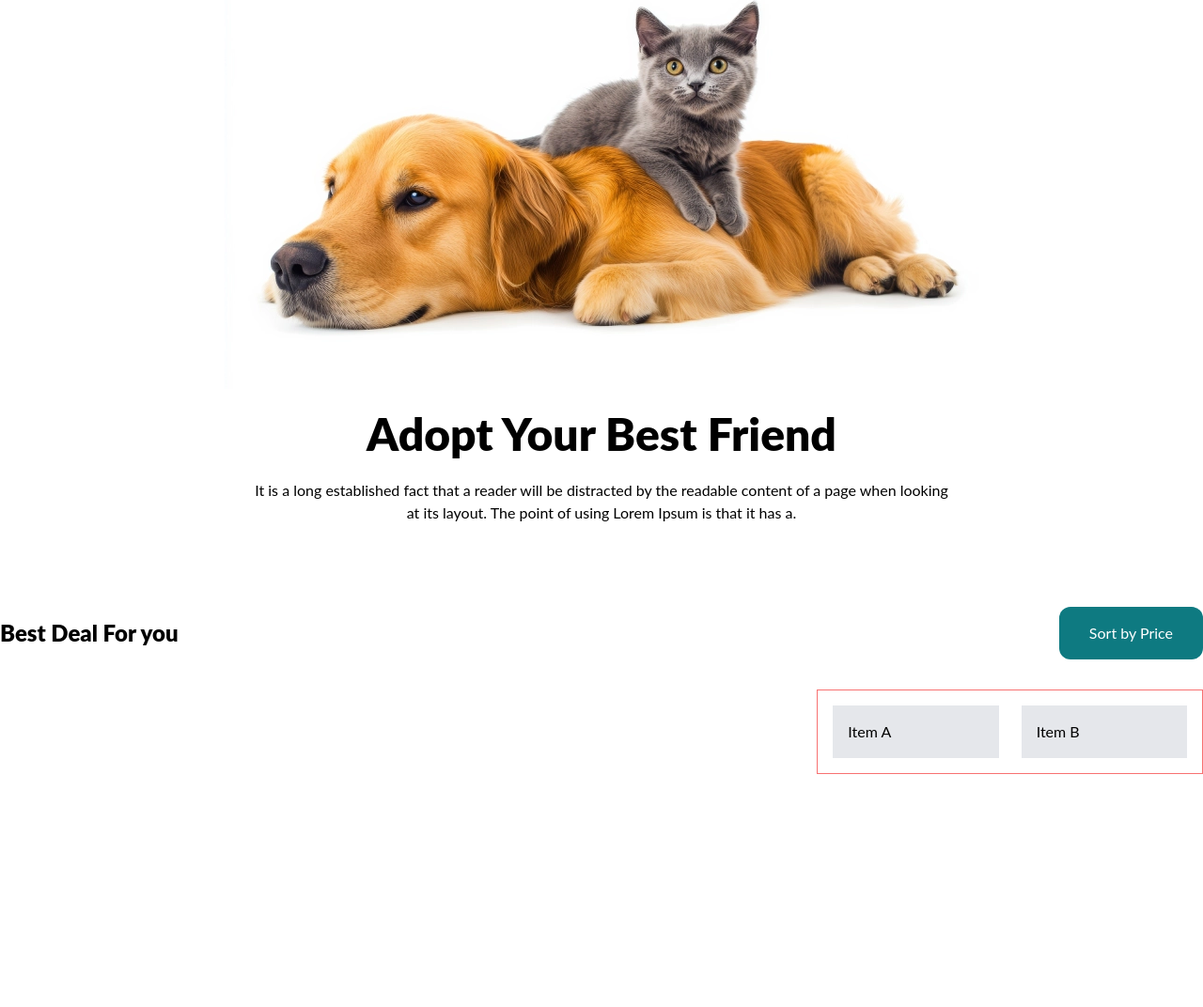
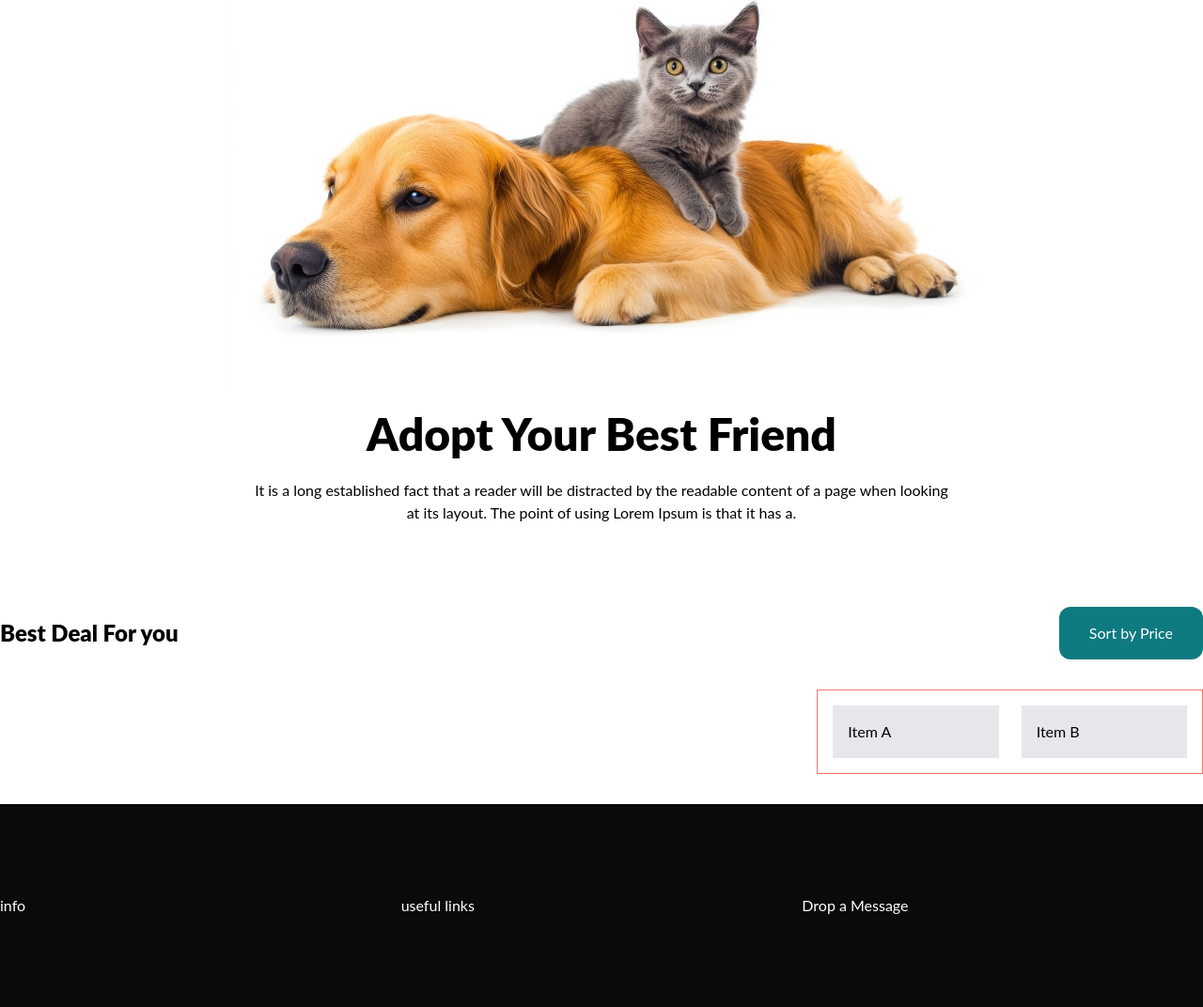
Before and after one commit to lightDevX/Assignment-B10A6-Assess-Your-Asynchronous-JS-and-ES6-skills, a website: page index.html in a window 1280 px wide. Shown: the part 508-1580 px from the top of the page at 94% size. Before the commit the page ends 1332 px from the top, so only its background shows below. Drawn offline with Linux system fonts and the light colour scheme; no server answers.

Commit message:
footer create

```diff
--- a/assets/js/main.js
+++ b/assets/js/main.js
@@ -59,7 +59,7 @@ const displayPetCard = (pets) => {
     petDiv.classList.add("rounded-md", "border-2", "border-gray-300/30", "p-5");
     petDiv.innerHTML = `
     <div class="space-y-5 p-1">
-      <div class="h-40 w-72">
+      <div>
           <img
             src="${pet.image}" alt="Pet Image"
             class="h-full w-full rounded-lg object-cover"
--- a/index.html
+++ b/index.html
@@ -110,7 +110,15 @@
         </div>
       </section>
     </main>
-
+    <footer class="bg-neutral-950">
+      <div class="container mx-auto mt-8">
+        <div class="grid grid-cols-3 py-24 text-white">
+          <div>info</div>
+          <div>useful links</div>
+          <div>Drop a Message</div>
+        </div>
+      </div>
+    </footer>
     <script src="./assets/js/main.js"></script>
   </body>
 </html>
```
Also changed, not shown: assets/css/tailwindcss/tailwind.css.
